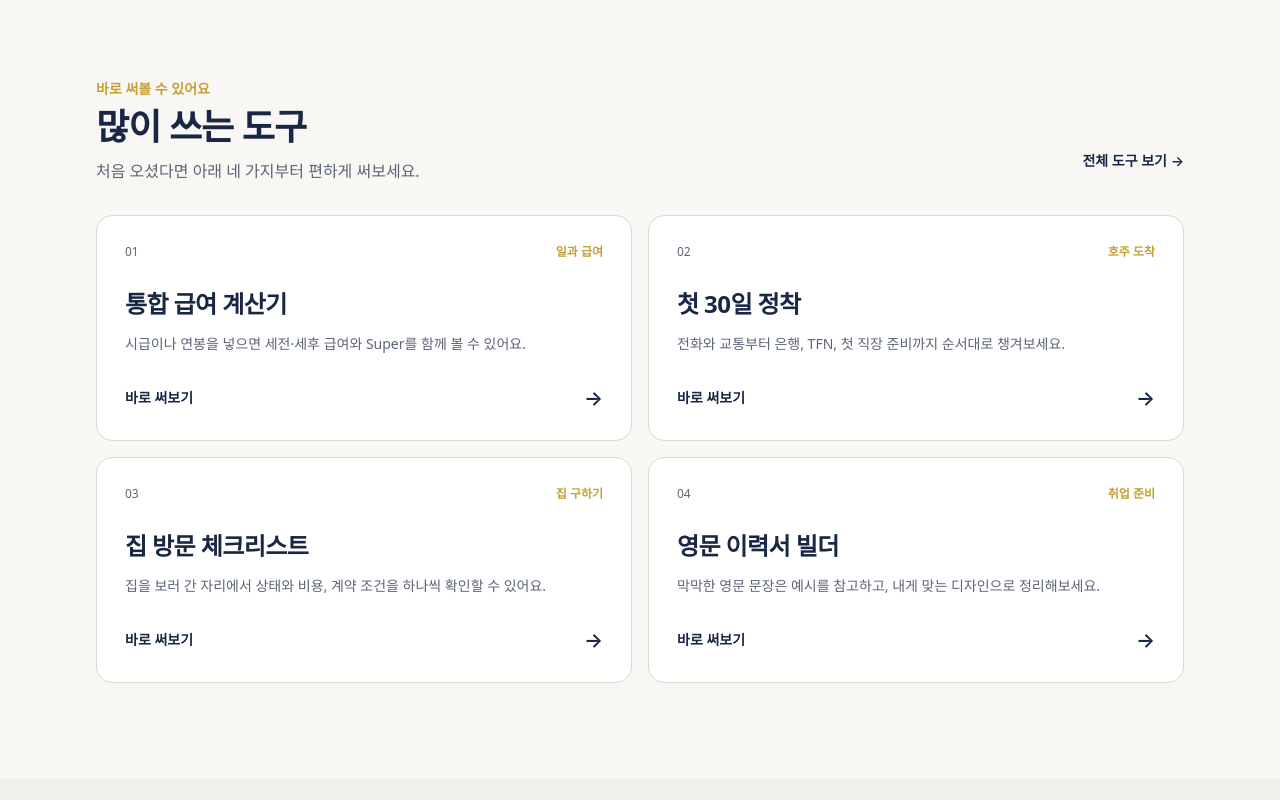
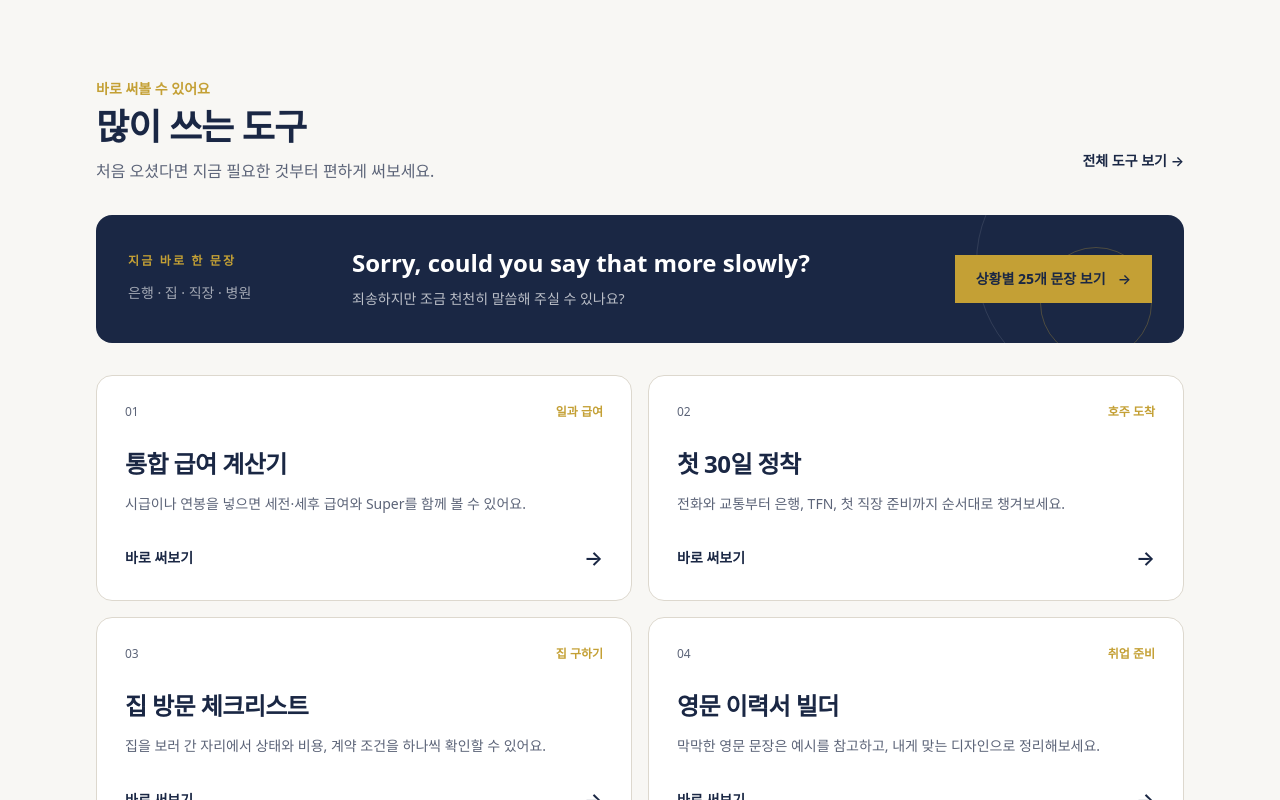
Before and after one commit to jelov219au/aussie-compass, a Next.js app: page / in a window 1280 px wide. Shown: the part 1160-1960 px from the top of the page. Built offline with nearby package versions, Linux system fonts and the light colour scheme; no server answers.

Commit message:
Feature English phrase cards on homepage

```diff
--- a/src/components/sections/ToolsSection.tsx
+++ b/src/components/sections/ToolsSection.tsx
@@ -12,7 +12,23 @@ const essentials = [
 
 export function ToolsSection() {
   return <section id={sectionIds.tools} className="scroll-mt-20 bg-background py-16 sm:py-24" aria-labelledby="essential-tools-heading"><Container>
-    <div className="flex flex-col gap-5 sm:flex-row sm:items-end sm:justify-between"><div><p className="text-sm font-semibold text-gold">바로 써볼 수 있어요</p><h2 id="essential-tools-heading" className="mt-2 text-3xl font-semibold tracking-[-0.025em] text-navy sm:text-4xl">많이 쓰는 도구</h2><p className="mt-3 text-sm leading-6 text-muted sm:text-base">처음 오셨다면 아래 네 가지부터 편하게 써보세요.</p></div><Link href="/tools" className="inline-flex min-h-11 items-center text-sm font-semibold text-navy">전체 도구 보기 →</Link></div>
+    <div className="flex flex-col gap-5 sm:flex-row sm:items-end sm:justify-between"><div><p className="text-sm font-semibold text-gold">바로 써볼 수 있어요</p><h2 id="essential-tools-heading" className="mt-2 text-3xl font-semibold tracking-[-0.025em] text-navy sm:text-4xl">많이 쓰는 도구</h2><p className="mt-3 text-sm leading-6 text-muted sm:text-base">처음 오셨다면 지금 필요한 것부터 편하게 써보세요.</p></div><Link href="/tools" className="inline-flex min-h-11 items-center text-sm font-semibold text-navy">전체 도구 보기 →</Link></div>
+
+    <TrackedLink href="/english-phrase-cards" eventName="Home Navigation" properties={{ section: "english_phrase_preview", destination: "english-phrase-cards" }} className="group relative mt-8 block overflow-hidden rounded-2xl bg-navy text-white transition hover:-translate-y-0.5 hover:shadow-[0_16px_36px_rgba(26,39,68,0.14)] focus-visible:outline-none focus-visible:ring-2 focus-visible:ring-gold focus-visible:ring-offset-2">
+      <span className="absolute -right-12 -top-20 h-64 w-64 rounded-full border border-white/10" aria-hidden="true" />
+      <span className="absolute right-8 top-8 h-28 w-28 rounded-full border border-gold/30" aria-hidden="true" />
+      <span className="relative grid gap-8 p-6 sm:p-8 lg:grid-cols-[12rem_1fr_auto] lg:items-center">
+        <span>
+          <span className="block text-xs font-semibold uppercase tracking-[0.18em] text-gold">지금 바로 한 문장</span>
+          <span className="mt-3 block text-sm leading-6 text-white/60">은행 · 집 · 직장 · 병원</span>
+        </span>
+        <span>
+          <strong className="block text-xl leading-8 sm:text-2xl" lang="en">Sorry, could you say that more slowly?</strong>
+          <span className="mt-2 block text-sm leading-6 text-white/70">죄송하지만 조금 천천히 말씀해 주실 수 있나요?</span>
+        </span>
+        <span className="inline-flex min-h-12 items-center justify-center border border-gold bg-gold px-5 py-3 text-sm font-semibold text-navy transition group-hover:bg-white">상황별 25개 문장 보기 <span className="ml-3 transition group-hover:translate-x-1" aria-hidden="true">→</span></span>
+      </span>
+    </TrackedLink>
 
     <ol className="mt-8 grid gap-4 sm:grid-cols-2">{essentials.map((tool)=><li key={tool.href}><TrackedLink href={tool.href} eventName="Home Navigation" properties={{ section: "essential_tools", destination: tool.href.slice(1) }} className="group grid h-full min-h-52 grid-rows-[auto_1fr_auto] rounded-2xl border border-border bg-white p-6 transition hover:-translate-y-0.5 hover:border-navy/25 hover:shadow-[0_12px_30px_rgba(26,39,68,0.06)] sm:p-7"><div className="flex items-center justify-between"><span className="text-xs text-muted">{tool.number}</span><span className="text-xs font-semibold text-gold">{tool.eyebrow}</span></div><div className="self-center py-7"><h3 className="text-2xl font-semibold tracking-tight text-navy">{tool.title}</h3><p className="mt-3 max-w-md text-sm leading-6 text-muted">{tool.description}</p></div><span className="flex items-center justify-between text-sm font-semibold text-navy"><span>바로 써보기</span><span className="text-xl transition group-hover:translate-x-1" aria-hidden="true">→</span></span></TrackedLink></li>)}</ol>
   </Container></section>;
```
